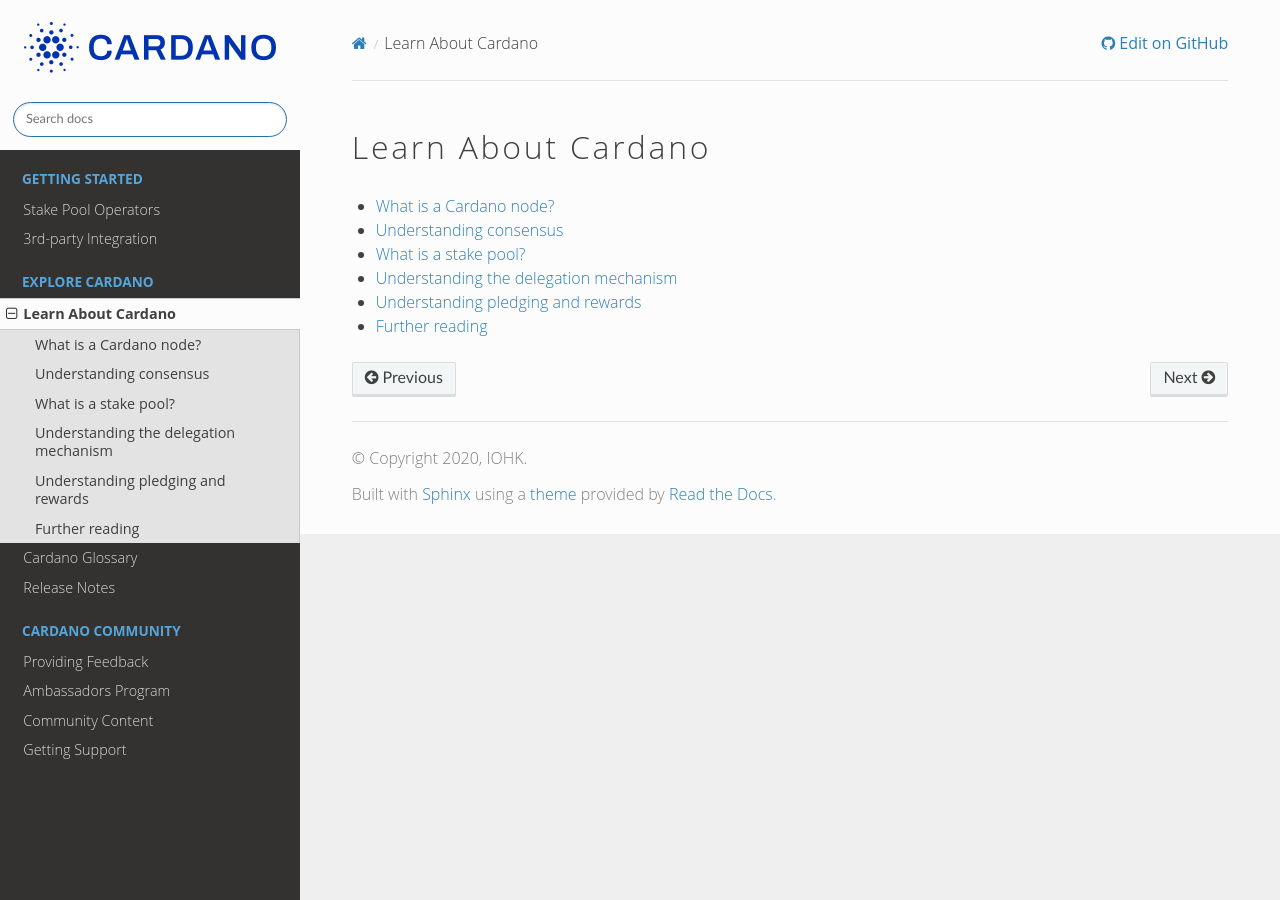
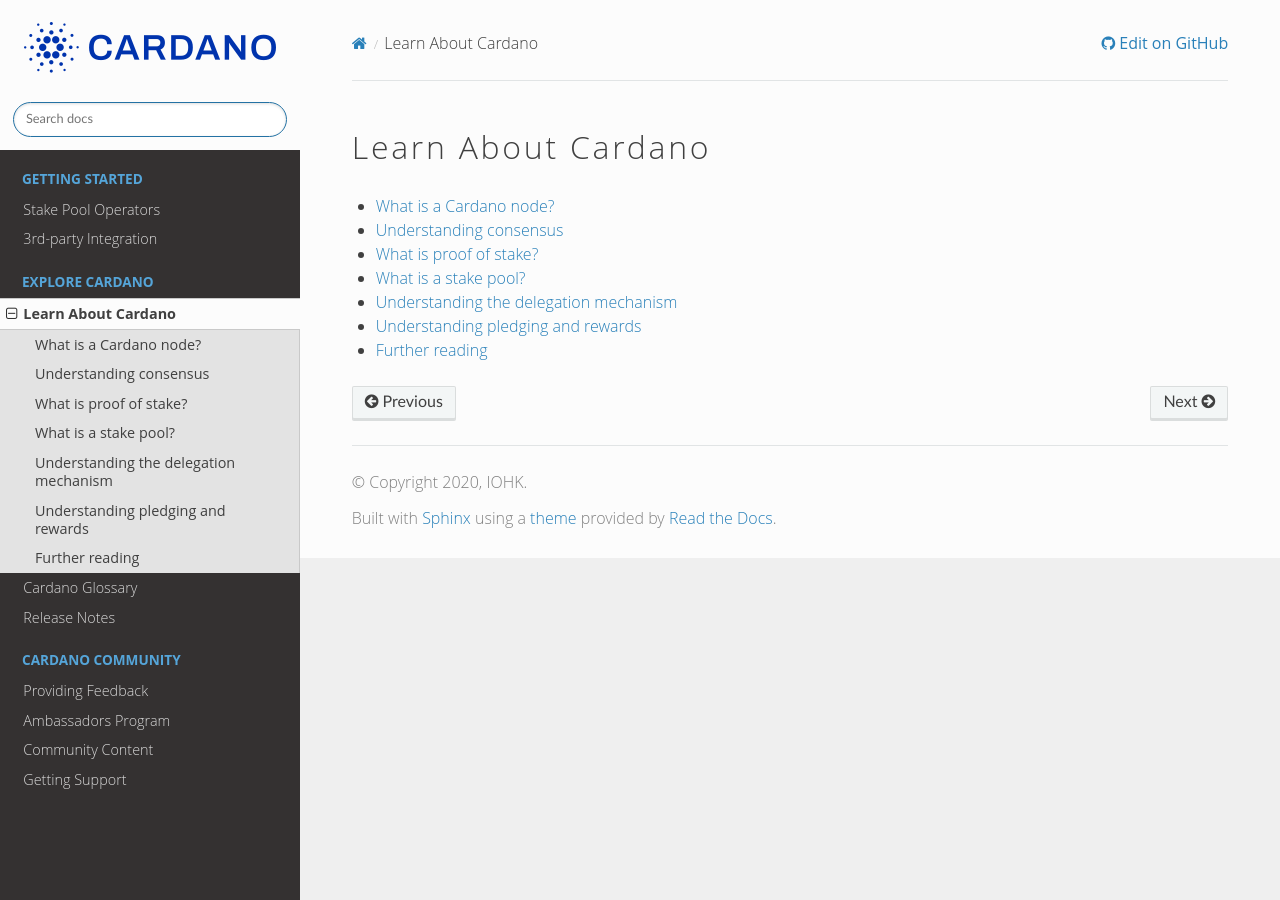
Before and after one commit to input-output-hk/technical-docs, a Sphinx documentation site: the page built from source/learn-about-cardano/index.rst, in a window 1280 px wide. Built offline with Sphinx 7.4.7 and the Read the Docs theme 2.0.0, drawn with Linux system fonts in a browser that asks for light colours; pages that are not in the unit, such as notebooks, are missing from menus.

Commit message:
Update index.rst

```diff
--- a/source/learn-about-cardano/index.rst
+++ b/source/learn-about-cardano/index.rst
@@ -8,6 +8,7 @@
 
    what-is-a-cardano-node
    understanding-consensus
+   proof-of-stake
    what-is-a-stakepool
    understanding-the-delegation-mechanism
    understanding-pledging-and-rewards
```
